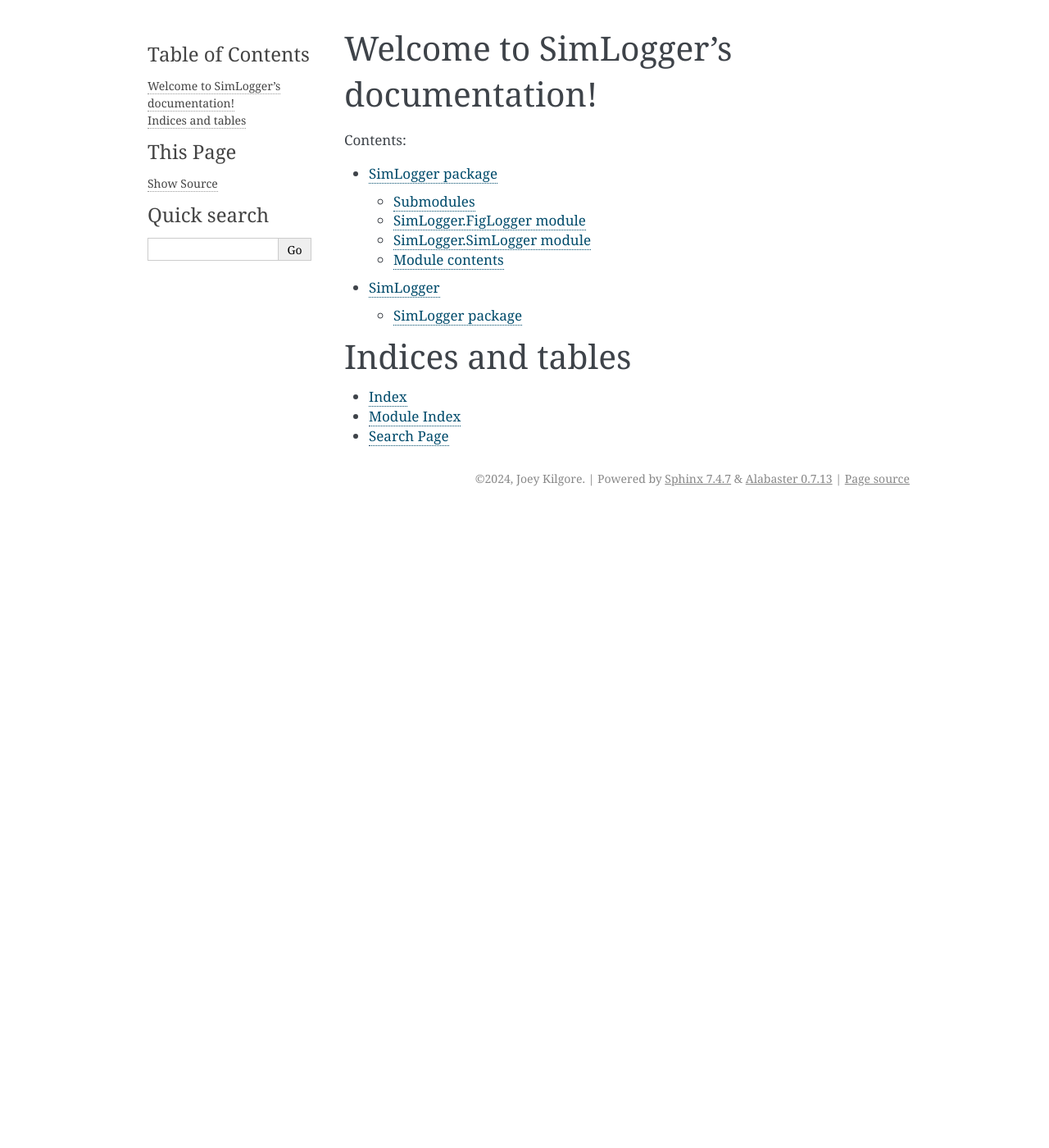
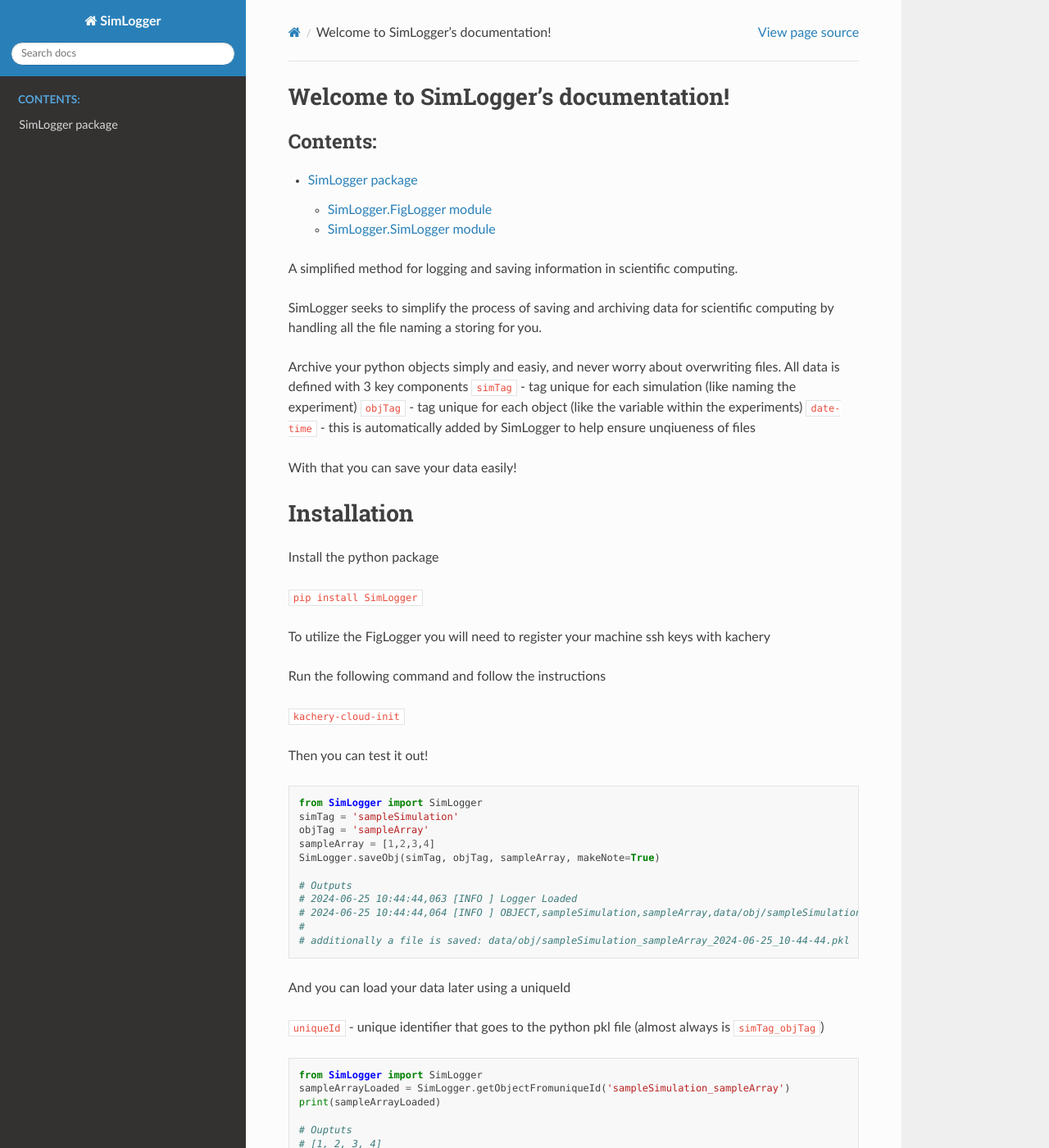
Before and after one commit to joey-kilgore/SimLogger, a Sphinx documentation site: the page built from docs/source/index.rst, in a window 1280 px wide and 1400 px high. Shown: the whole window at 82% size. Built offline with Sphinx 7.4.7 and the Read the Docs theme 2.0.0, drawn with Linux system fonts in a browser that asks for light colours; some of the changed text lies outside the part shown.

Commit message:
Fixed #14 Updated docs to better theme Updated the index.rst with information from the README

```diff
--- a/docs/source/SimLogger.rst
+++ b/docs/source/SimLogger.rst
@@ -1,8 +1,5 @@
 SimLogger package
 =================
-
-Submodules
-----------
 
 SimLogger.FigLogger module
 --------------------------
@@ -19,11 +16,3 @@ SimLogger.SimLogger module
    :members:
    :undoc-members:
    :show-inheritance:
-
-Module contents
----------------
-
-.. automodule:: SimLogger
-   :members:
-   :undoc-members:
-   :show-inheritance:
--- a/docs/source/conf.py
+++ b/docs/source/conf.py
@@ -27,7 +27,7 @@ exclude_patterns = []
 # -- Options for HTML output -------------------------------------------------
 # https://www.sphinx-doc.org/en/master/usage/configuration.html#options-for-html-output
 
-html_theme = "alabaster"
+html_theme = "sphinx_rtd_theme"
 html_static_path = ["_static"]
 
 extensions = [
--- a/docs/source/index.rst
+++ b/docs/source/index.rst
@@ -11,7 +11,79 @@ Welcome to SimLogger's documentation!
    :caption: Contents:
 
    SimLogger
-   modules
+
+
+
+A simplified method for logging and saving information in scientific computing.
+
+SimLogger seeks to simplify the process of saving and archiving data for
+scientific computing by handling all the file naming a storing for you.
+
+Archive your python objects simply and easiy, and never worry about overwriting files.
+All data is defined with 3 key components
+``simTag`` - tag unique for each simulation (like naming the experiment)
+``objTag`` - tag unique for each object (like the variable within the experiments)
+``date-time`` - this is automatically added by SimLogger to help ensure unqiueness of files
+
+With that you can save your data easily!
+
+Installation
+============
+
+Install the python package
+
+``pip install SimLogger``
+
+To utilize the FigLogger you will need to register your machine ssh keys with kachery
+
+Run the following command and follow the instructions
+
+``kachery-cloud-init``
+
+Then you can test it out!
+
+.. code-block:: python
+
+    from SimLogger import SimLogger
+    simTag = 'sampleSimulation'
+    objTag = 'sampleArray'
+    sampleArray = [1,2,3,4]
+    SimLogger.saveObj(simTag, objTag, sampleArray, makeNote=True)
+
+    # Outputs
+    # 2024-06-25 10:44:44,063 [INFO ] Logger Loaded
+    # 2024-06-25 10:44:44,064 [INFO ] OBJECT,sampleSimulation,sampleArray,data/obj/sampleSimulation_sampleArray_2024-06-25_10-44-44.pkl
+    #
+    # additionally a file is saved: data/obj/sampleSimulation_sampleArray_2024-06-25_10-44-44.pkl
+
+
+And you can load your data later using a uniqueId
+
+``uniqueId`` - unique identifier that goes to the python pkl file (almost always is ``simTag_objTag``)
+
+.. code-block:: python
+
+    from SimLogger import SimLogger
+    sampleArrayLoaded = SimLogger.getObjectFromuniqueId('sampleSimulation_sampleArray')
+    print(sampleArrayLoaded)
+
+    # Ouptuts
+    # [1, 2, 3, 4]
+
+
+Development
+===========
+install all dependencies (including linting and testing) with:
+
+``pip install -e '.[lint,test]``
+
+run tests with:
+
+``pytest tests/``
+
+run linting + formatting + etc with:
+
+``pre-commit run --all-files``
 
 
 Indices and tables
--- a/pyproject.toml
+++ b/pyproject.toml
@@ -24,7 +24,8 @@ lint = [
     "pre-commit"
 ]
 doc = [
-    "sphinx"
+    "sphinx",
+    "sphinx-rtd-theme"
 ]
 
 [build-system]
```
Also changed, not shown: docs/source/modules.rst (deleted, +0 -7 lines).
